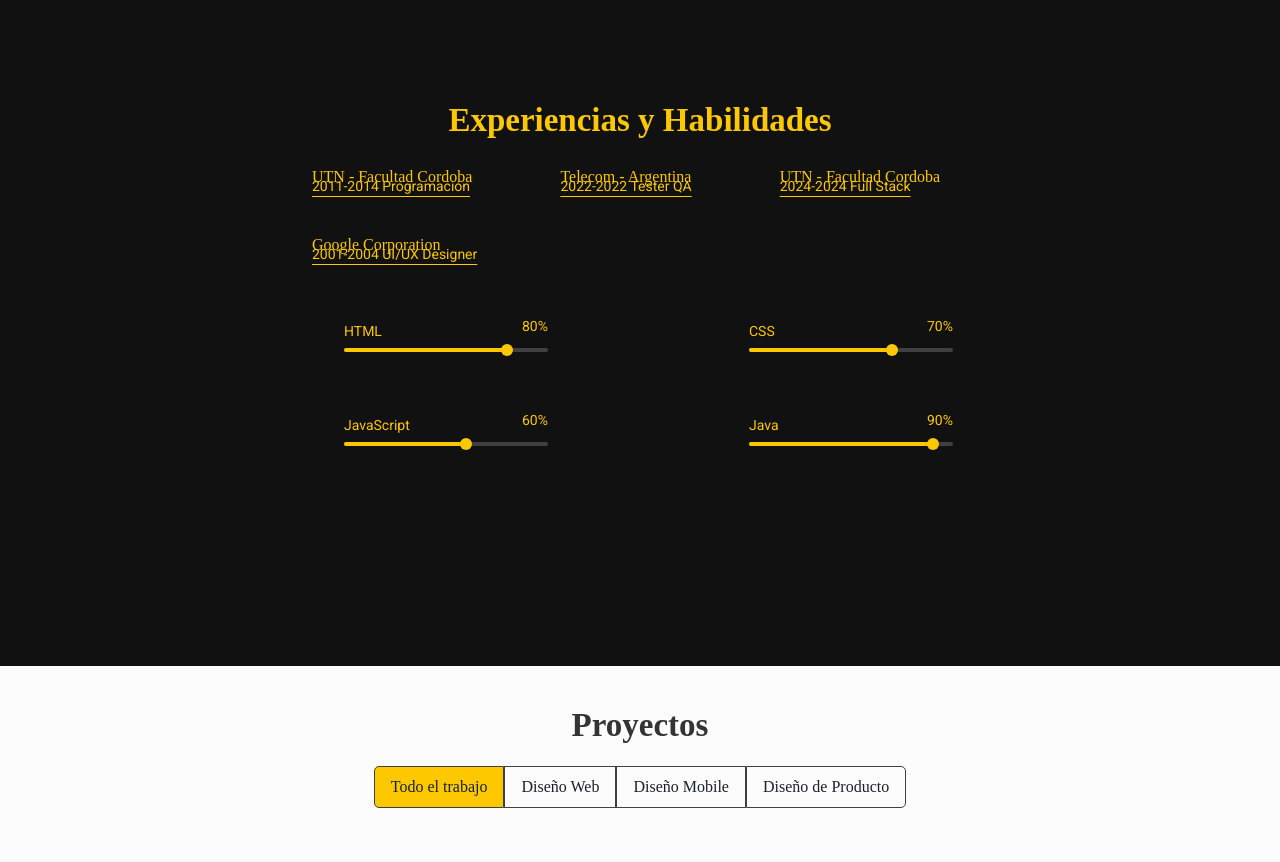
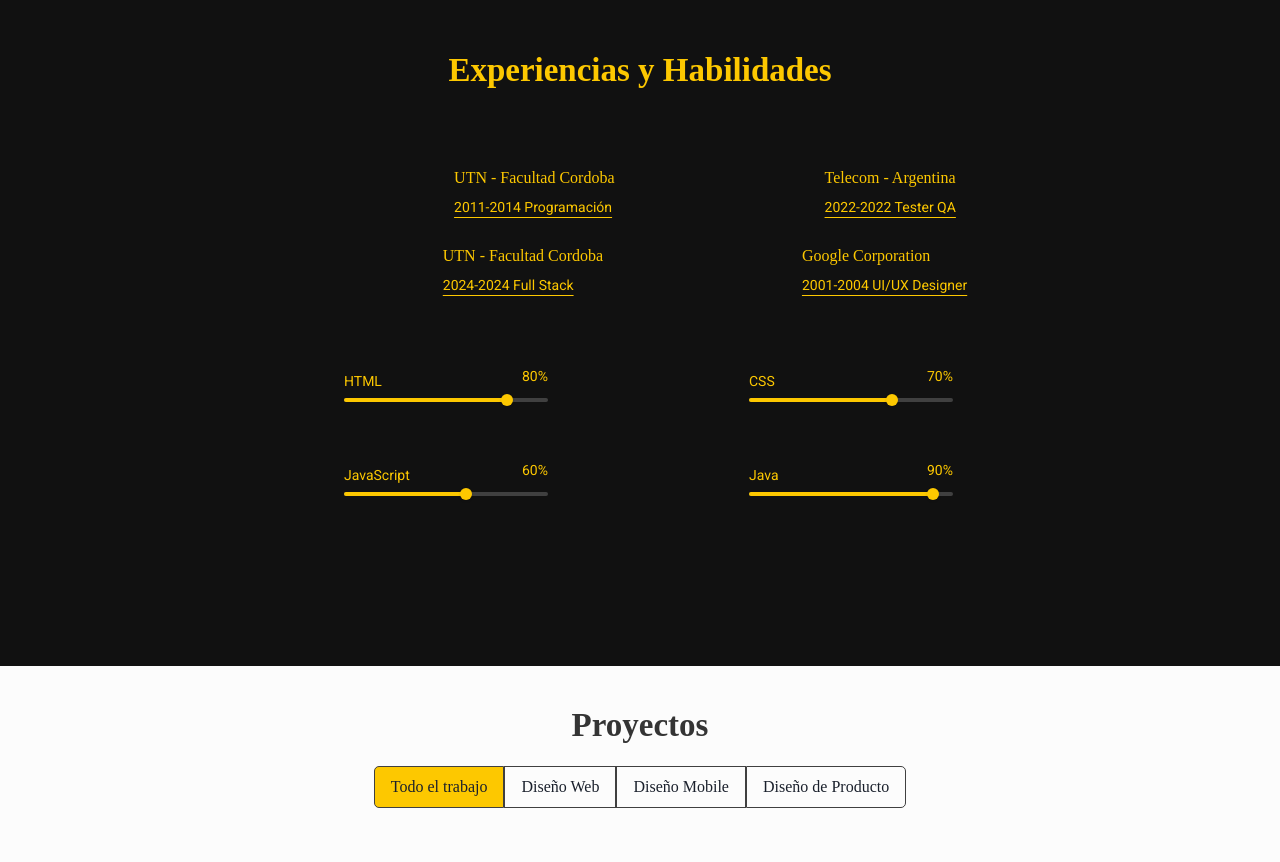
Before and after one commit to VeroZuliani/portfolio-personal-react, a React (Vite) app: page / in a window 1280 px wide. Shown: the part 1560-2422 px from the top of the page. Built offline with nearby package versions, Linux system fonts and the light colour scheme; a web font is replaced by a local one.

Commit message:
Modifique estilos en Experiencia y Habilidades

```diff
--- a/src/Components/Experiencia/Experiencia.jsx
+++ b/src/Components/Experiencia/Experiencia.jsx
@@ -1,11 +1,11 @@
-import {Box, Text, Image, Heading, WrapItem} from '@chakra-ui/react'
+import {Box, Text, Image, Heading, WrapItem, Center} from '@chakra-ui/react'
 
 const Experiencia = ({img,titulo,experiencia}) => {
 
     return(
 
-        <WrapItem className="expe-contenedor">
-
+        <WrapItem className="expe-contenedor"  ml='45px' mb='10px'>
+            <Center>
                 <Image pl='80px' w='60px' h='60px' src={img} alt=""/>
                 <Box className="exp" display='inline-block' >
                     <Heading as='h3'
@@ -13,6 +13,7 @@ const Experiencia = ({img,titulo,experiencia}) => {
                         fontFamily='font.cactus'
                         fontWeight='weight.400'
                         fontStyle='style.normal'
+                        mb='20px'
                         >{titulo}
                     </Heading>
                     <Text
@@ -26,7 +27,7 @@ const Experiencia = ({img,titulo,experiencia}) => {
                         >{experiencia}
                     </Text>
                 </Box>
-
+            </Center>
         </WrapItem>
     )
 }
--- a/src/Components/Habilidades/Habilidades.jsx
+++ b/src/Components/Habilidades/Habilidades.jsx
@@ -3,7 +3,7 @@ import Experiencia from "../Experiencia/Experiencia"
 import Skills from "../Skills/Skills"
 import { element } from 'prop-types'
 
-import { Flex, Box, Heading, Wrap } from "@chakra-ui/react"
+import { Flex, Box, Heading, Wrap} from "@chakra-ui/react"
 
 
 const Habilidades = () => {
@@ -70,15 +70,20 @@ const Habilidades = () => {
             </Heading>
 
             <Wrap className="experiencias"
+                justify='space-evenly'
                 w='910px'
                 h='176px'
                 color='text.color'
-                justifyContent='space-evenly'
-                alignItems='center'
                 pt='27px'
                 pr='82px'
                 pb='80px'
                 pl='47px'
+                mt='40px'
+                ml='40px'
+                // display= 'flex'
+                // justifyContent= 'space-evenly'
+                alignItems= 'center'
+                // flexWrap= 'wrap'
                 >
                 {experiencias.map(elemento =>
                     <Experiencia img={elemento.img} titulo={elemento.titulo} experiencia={elemento.experiencia}/>)
@@ -90,6 +95,7 @@ const Habilidades = () => {
                 h='176px'
                 ml='40px'
                 pb='30px'
+                mt='60px'
                 >
                 <Flex className="hab-contenedor"
                     justifyContent='space-between'
--- a/src/Components/Skills/Skills.jsx
+++ b/src/Components/Skills/Skills.jsx
@@ -30,7 +30,6 @@ const Skills = ({leng, porc}) => {
             <Slider className="progress"
                 w='204px'
                 ml='10px'
-                h='3px'
                 pos='relative'
                 mb='48px'
                 isReadOnly='true'
```
Lines whose indentation alone changed are shown as unchanged.
